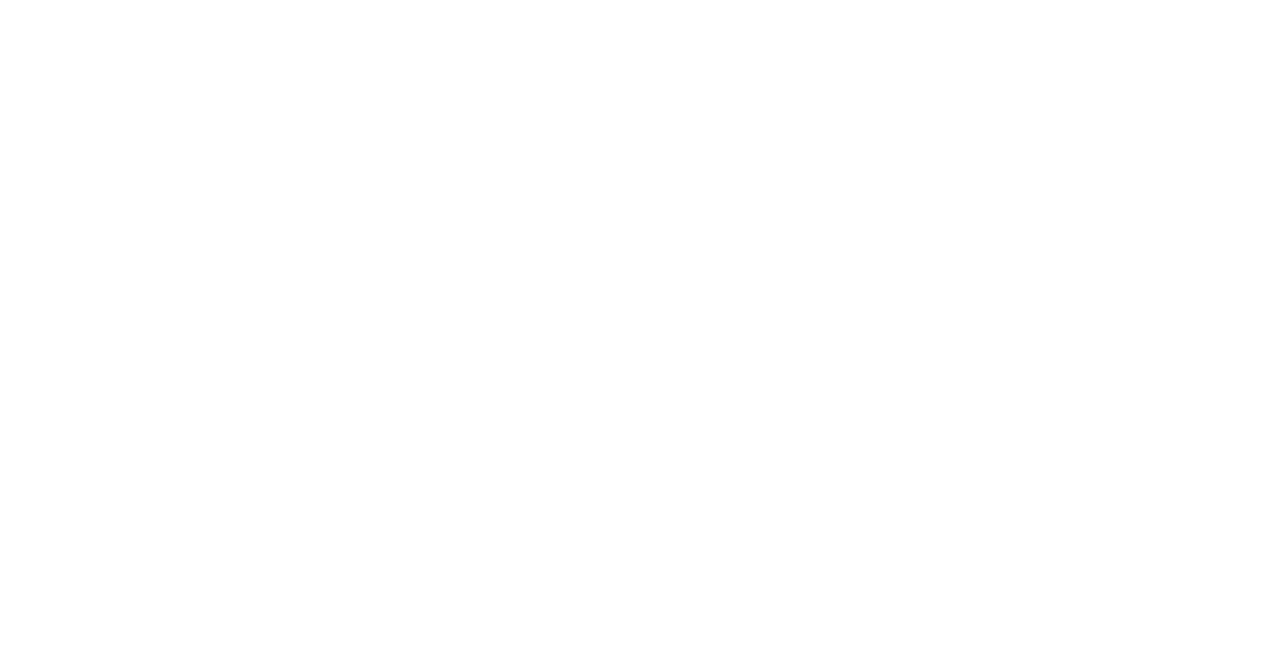
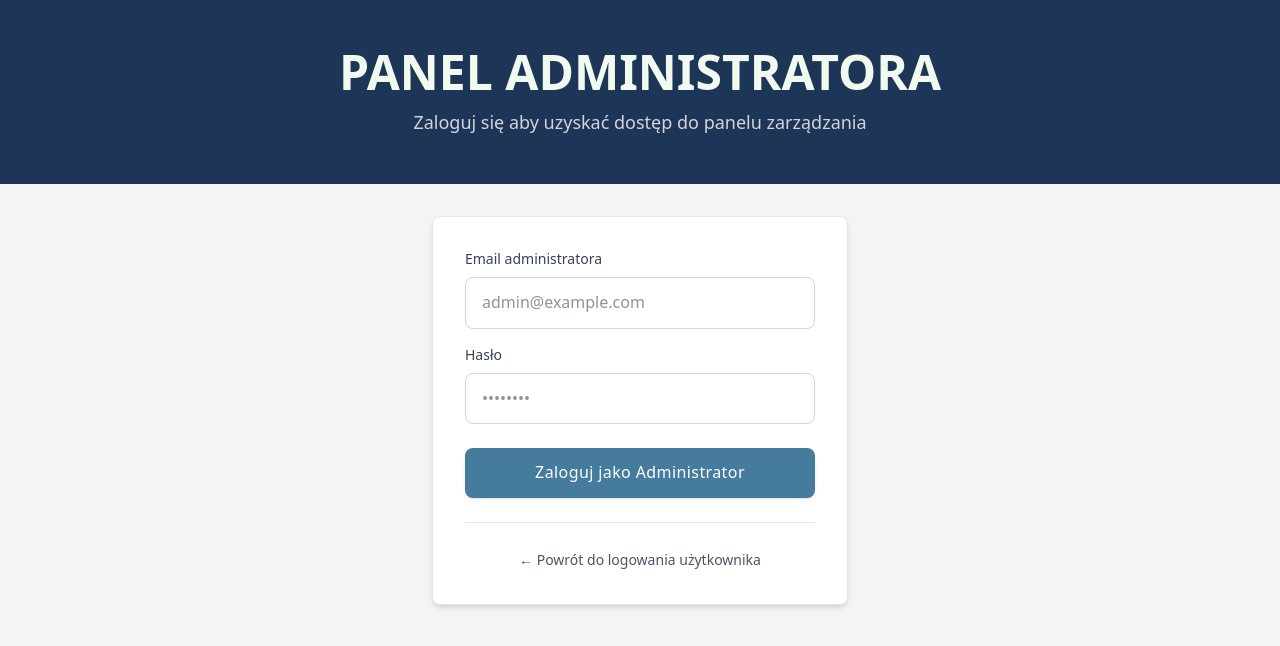
Before and after one commit to diroxxx/frontend_Pc_build, a React (Vite) app: page /admin/login in a window 1280 px wide. Shown: the top 646 px of the page. Built offline with nearby package versions, Linux system fonts and the light colour scheme.

Commit message:
refactor: correct component naming for AdminLogin

```diff
--- a/src/app/App.tsx
+++ b/src/app/App.tsx
@@ -10,7 +10,7 @@ import UserPage from "../UserInfoPage/UserPage.tsx";
 import Community from "../pages/UserPage/Community/community.tsx";
 import Builds from "../pages/UserPage/builds/builds.tsx";
 
-import adminLogin from "../features/admin/pages/Adminlogin.tsx";
+import AdminLogin from "../features/admin/pages/adminLogin.tsx";
 import AdminControlPanel from "../features/admin/pages/adminControlPanel.tsx";
 import {ToastProvider} from "../lib/ToastContainer.tsx";
 import {queryClient} from "./store/queryClient.ts";
@@ -42,7 +42,7 @@ function App() {
                     />
                 </Route>
 
-                <Route path="/admin/login" element={<adminLogin />} />
+                <Route path="/admin/login" element={<AdminLogin />} />
 
                 <Route
                     path="/admin/controlPanel"
--- a/src/features/admin/pages/Adminlogin.tsx
+++ b/src/features/admin/pages/Adminlogin.tsx
@@ -4,7 +4,7 @@ import {setAuthToken} from "../../../lib/Auth.tsx";
 import { useAtom } from 'jotai';
 import { loginAdminAtom, loginUserAtom } from '../../../atomContext/userAtom.tsx';
 
-const adminLogin = () => {
+const AdminLogin = () => {
 
     const [, loginUser] = useAtom(loginUserAtom);
     const [, loginAdmin] = useAtom(loginAdminAtom);
@@ -114,4 +114,4 @@ const adminLogin = () => {
     );
 };
 
-export default adminLogin;
+export default AdminLogin;
```
